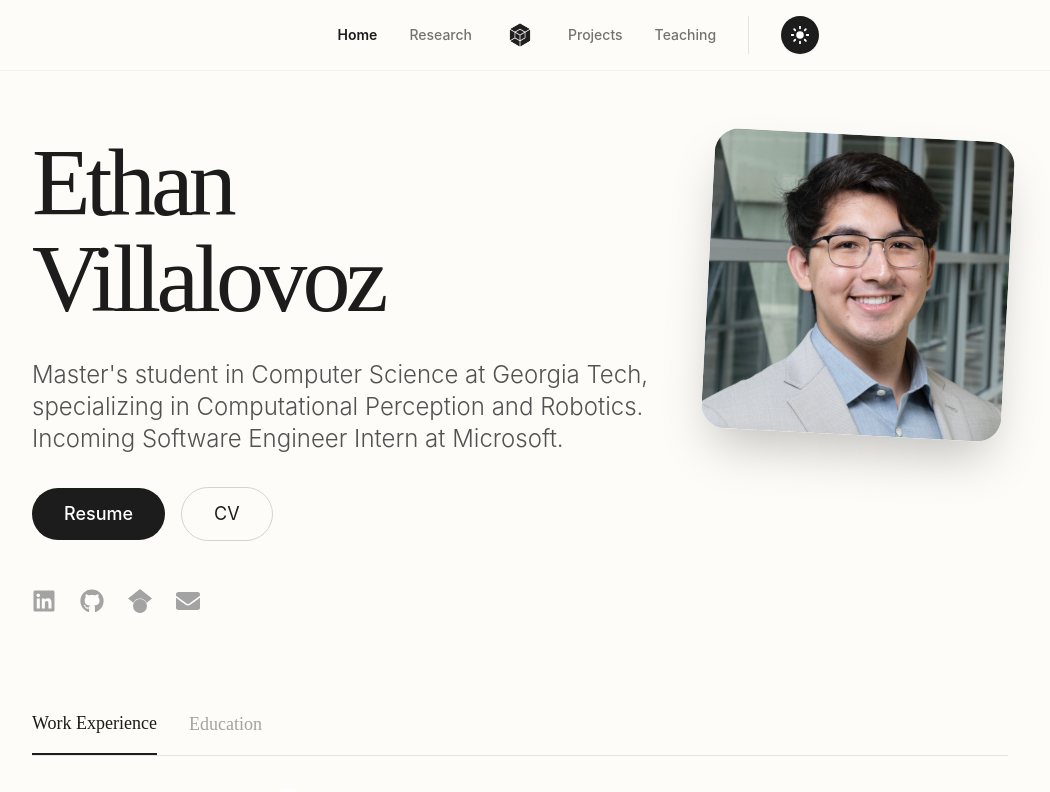
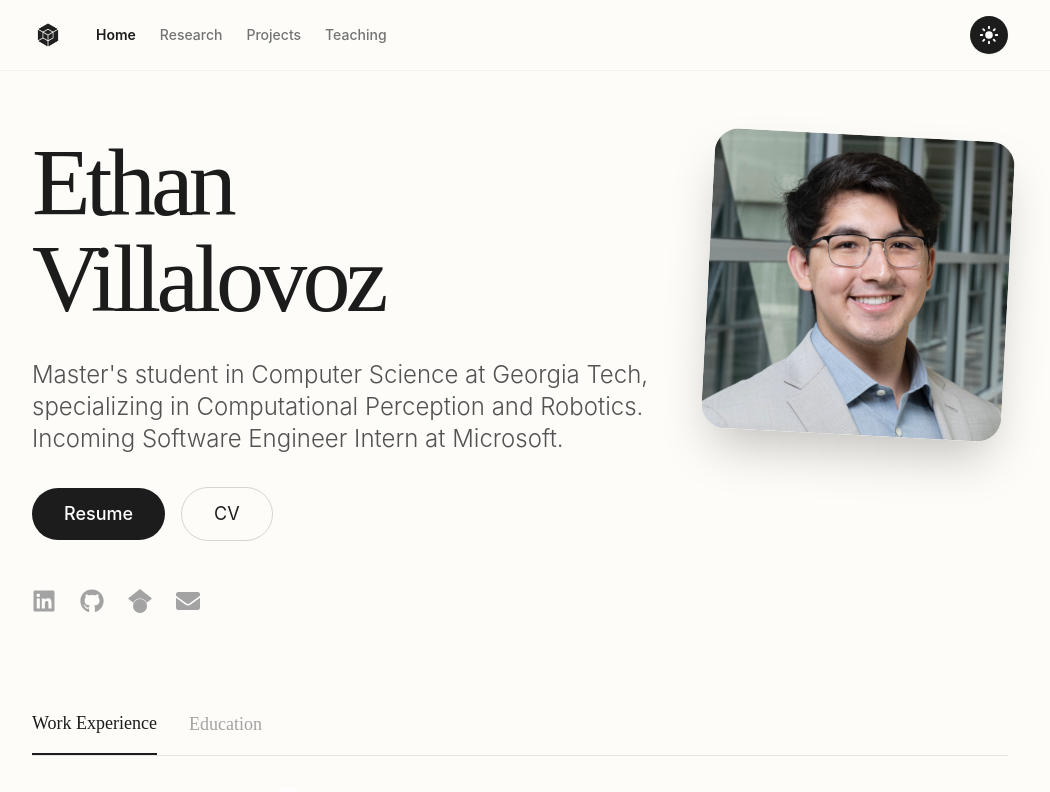
Before and after one commit to ethanvillalovoz/ethanvillalovoz.github.io, a Next.js app: page / in a window 1280 px wide. Shown: the top 792 px of the page, without its empty margins (120-1170 px from the left). Built offline with nearby package versions, Linux system fonts and the light colour scheme.

Commit message:
Changed the Nav bar and moved logo to the left side

```diff
--- a/src/app/layout.tsx
+++ b/src/app/layout.tsx
@@ -63,6 +63,7 @@ export default function RootLayout({
     <html lang="en">
       <body
         className={`${geistSans.variable} ${geistMono.variable} antialiased`}
+        suppressHydrationWarning
       >
         {/* ✅ Person Structured Data */}
         <script
--- a/src/components/Navbar.tsx
+++ b/src/components/Navbar.tsx
@@ -5,11 +5,9 @@ import Image from "next/image";
 import { useState } from "react";
 import { usePathname } from "next/navigation";
 
-const leftLinks = [
+const navLinks = [
 	{ name: "Home", href: "/" },
 	{ name: "Research", href: "/research" },
-];
-const rightLinks = [
 	{ name: "Projects", href: "/projects" },
 	{ name: "Teaching", href: "/teaching" },
 ];
@@ -42,22 +40,9 @@ export default function Navbar() {
 
 				{/* Desktop Nav */}
 				<div className="hidden md:flex flex-1 items-center justify-between">
-					<div className="flex-1 flex items-center space-x-8 justify-end">
-						{leftLinks.map((link) => (
-							<Link
-								key={link.name}
-								href={link.href}
-								aria-current={isActive(link.href) ? "page" : undefined}
-								className={`text-sm font-medium transition-colors hover:text-primary
-									${isActive(link.href) ? "text-primary font-semibold" : "text-neutral-500 dark:text-neutral-400"}`}
-							>
-								{link.name}
-							</Link>
-						))}
-					</div>
-					{/* Logo Centered */}
-					<div className="flex-shrink-0 flex items-center justify-center px-8">
-						<Link href="/">
+					<div className="flex items-center gap-8">
+						{/* Logo */}
+						<Link href="/" className="flex-shrink-0 hover:opacity-80 transition-opacity">
 							<span className="sr-only">Home</span>
 							<Image
 								src="/images/website_icon.png"
@@ -65,25 +50,29 @@ export default function Navbar() {
 								width={32}
 								height={32}
 								priority
-								className="object-contain dark:invert hover:opacity-80 transition-opacity"
+								className="object-contain dark:invert"
 							/>
 						</Link>
+
+						{/* Links */}
+						<div className="flex items-center space-x-6">
+							{navLinks.map((link) => (
+								<Link
+									key={link.name}
+									href={link.href}
+									aria-current={isActive(link.href) ? "page" : undefined}
+									className={`text-sm font-medium transition-colors hover:text-primary
+									${isActive(link.href) ? "text-primary font-semibold" : "text-neutral-500 dark:text-neutral-400"}`}
+								>
+									{link.name}
+								</Link>
+							))}
+						</div>
 					</div>
-					<div className="flex-1 flex items-center space-x-8 justify-start">
-						{rightLinks.map((link) => (
-							<Link
-								key={link.name}
-								href={link.href}
-								aria-current={isActive(link.href) ? "page" : undefined}
-								className={`text-sm font-medium transition-colors hover:text-primary
-									${isActive(link.href) ? "text-primary font-semibold" : "text-neutral-500 dark:text-neutral-400"}`}
-							>
-								{link.name}
-							</Link>
-						))}
-						<div className="pl-4 border-l border-neutral-200 dark:border-neutral-800">
-							<ThemeToggle />
-						</div>
+
+					{/* Theme Toggle */}
+					<div className="flex items-center">
+						<ThemeToggle />
 					</div>
 				</div>
 			</div>
@@ -95,7 +84,7 @@ export default function Navbar() {
 					className="md:hidden bg-background px-6 pb-6 pt-2 border-b border-neutral-200 dark:border-neutral-800 animate-fade-in"
 				>
 					<div className="flex flex-col gap-y-4">
-						{[...leftLinks, ...rightLinks].map((link) => (
+						{navLinks.map((link) => (
 							<Link
 								key={link.name}
 								href={link.href}
@@ -107,7 +96,7 @@ export default function Navbar() {
 								{link.name}
 							</Link>
 						))}
-						<div className="pt-4 border-t border-neutral-200 dark:border-neutral-800">
+						<div>
 							<ThemeToggle />
 						</div>
 					</div>
```
